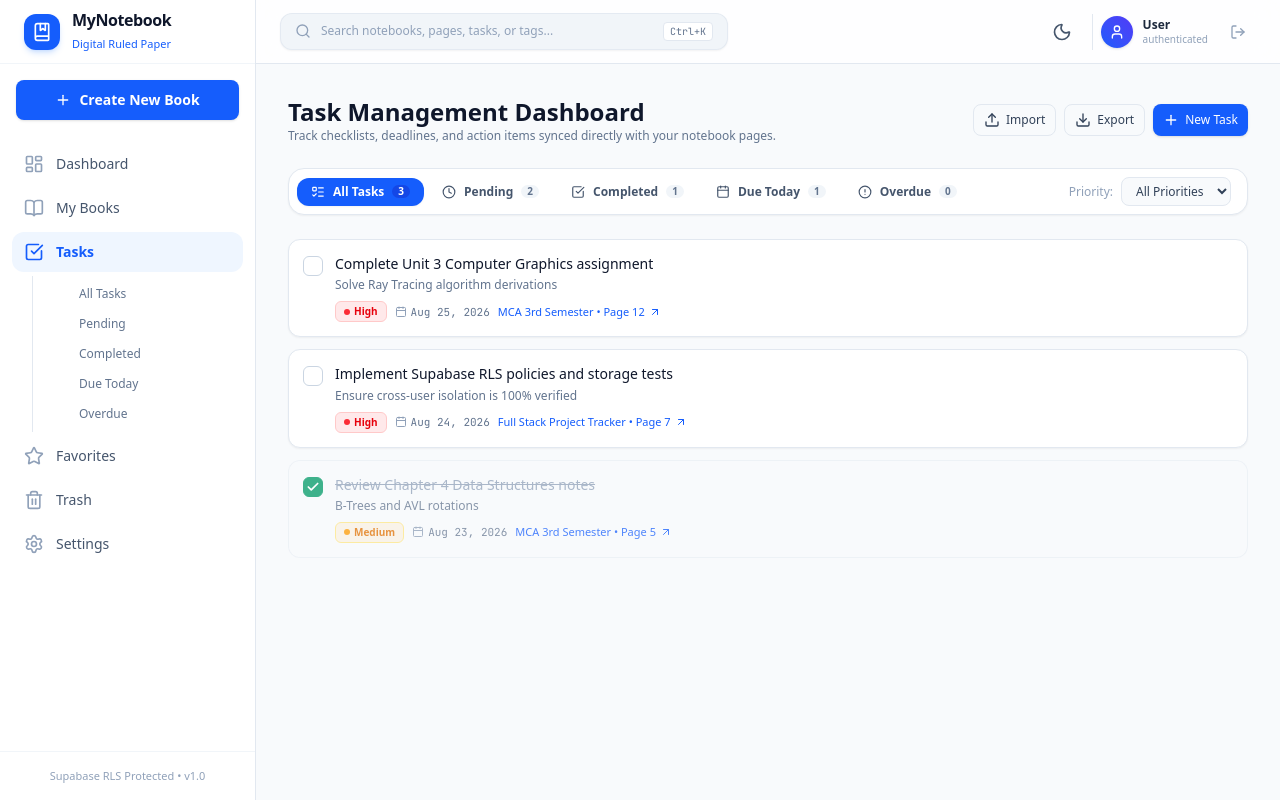
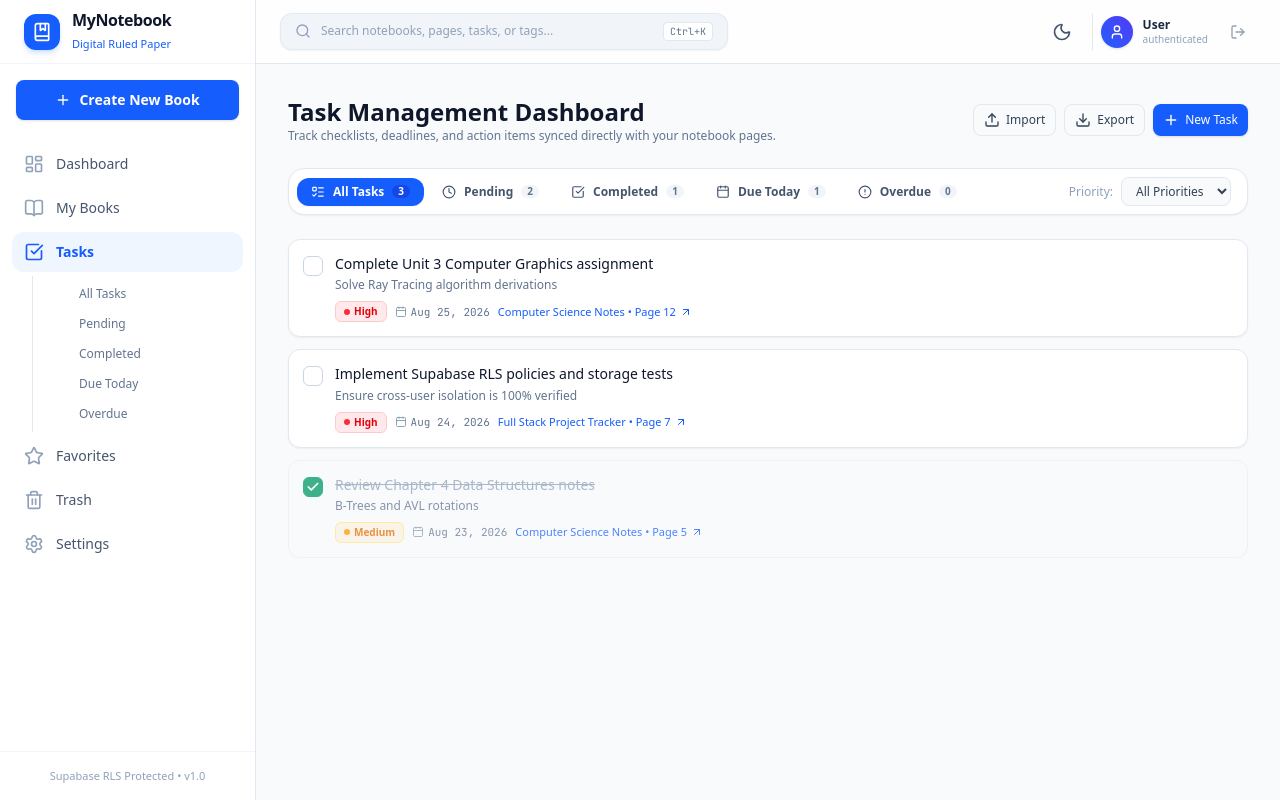
Before and after one commit to priyanshu7rajput-cyber/NOTEBOOKs, a Next.js app: page /tasks in a window 1280 px wide. Built offline with nearby package versions, Linux system fonts and the light colour scheme; no server answers; a web font is replaced by a local one.

Commit message:
Remove MCA 3rd Semester references across project

```diff
--- a/app/(dashboard)/books/page.tsx
+++ b/app/(dashboard)/books/page.tsx
@@ -25,7 +25,7 @@ export default function BooksPage() {
         {
           id: 'demo-b1',
           user_id: 'demo-user-12345',
-          title: 'MCA 3rd Semester',
+          title: 'Computer Science Notes',
           purpose: 'Study and Assignments',
           description: 'Computer graphics, algorithms, and semester projects',
           category: 'Study',
--- a/app/(dashboard)/dashboard/page.tsx
+++ b/app/(dashboard)/dashboard/page.tsx
@@ -38,7 +38,7 @@ export default function DashboardPage() {
     {
       id: 'demo-b1',
       user_id: 'demo-user-12345',
-      title: 'MCA 3rd Semester',
+      title: 'Computer Science Notes',
       purpose: 'Study and Assignments',
       description: 'Computer graphics, algorithms, and semester projects',
       category: 'Education',
@@ -120,7 +120,7 @@ export default function DashboardPage() {
       completed_at: null,
       created_at: new Date().toISOString(),
       updated_at: new Date().toISOString(),
-      book_title: 'MCA 3rd Semester',
+      book_title: 'Computer Science Notes',
       page_number: 12,
     },
     {
@@ -158,7 +158,7 @@ export default function DashboardPage() {
       completed_at: null,
       created_at: new Date().toISOString(),
       updated_at: new Date().toISOString(),
-      book_title: 'MCA 3rd Semester',
+      book_title: 'Computer Science Notes',
       page_number: 5,
     },
   ];
--- a/app/(dashboard)/favorites/page.tsx
+++ b/app/(dashboard)/favorites/page.tsx
@@ -19,7 +19,7 @@ export default function FavoritesPage() {
           {
             id: 'demo-b1',
             user_id: 'demo-user-12345',
-            title: 'MCA 3rd Semester',
+            title: 'Computer Science Notes',
             purpose: 'Study and Assignments',
             description: 'Computer graphics, algorithms, and semester projects',
             category: 'Study',
--- a/app/(dashboard)/tasks/page.tsx
+++ b/app/(dashboard)/tasks/page.tsx
@@ -59,7 +59,7 @@ function TasksContent() {
           completed_at: null,
           created_at: new Date().toISOString(),
           updated_at: new Date().toISOString(),
-          book_title: 'MCA 3rd Semester',
+          book_title: 'Computer Science Notes',
           page_number: 12,
         },
         {
@@ -97,7 +97,7 @@ function TasksContent() {
           completed_at: new Date().toISOString(),
           created_at: new Date().toISOString(),
           updated_at: new Date().toISOString(),
-          book_title: 'MCA 3rd Semester',
+          book_title: 'Computer Science Notes',
           page_number: 5,
         },
       ];
@@ -107,7 +107,7 @@ function TasksContent() {
         {
           id: 'demo-b1',
           user_id: 'demo-user-12345',
-          title: 'MCA 3rd Semester',
+          title: 'Computer Science Notes',
           purpose: 'Study',
           description: '',
           category: 'Education',
--- a/components/books/CreateBookDialog.tsx
+++ b/components/books/CreateBookDialog.tsx
@@ -76,7 +76,7 @@ export const CreateBookDialog: React.FC<CreateBookDialogProps> = ({
         {/* Book Title */}
         <Input
           label="Book Name *"
-          placeholder="e.g. MCA 3rd Semester, React Deep Dive, Daily Journal"
+          placeholder="e.g. Computer Science, Project Notes, Daily Journal"
           value={title}
           onChange={(e) => setTitle(e.target.value)}
           error={error}
```
